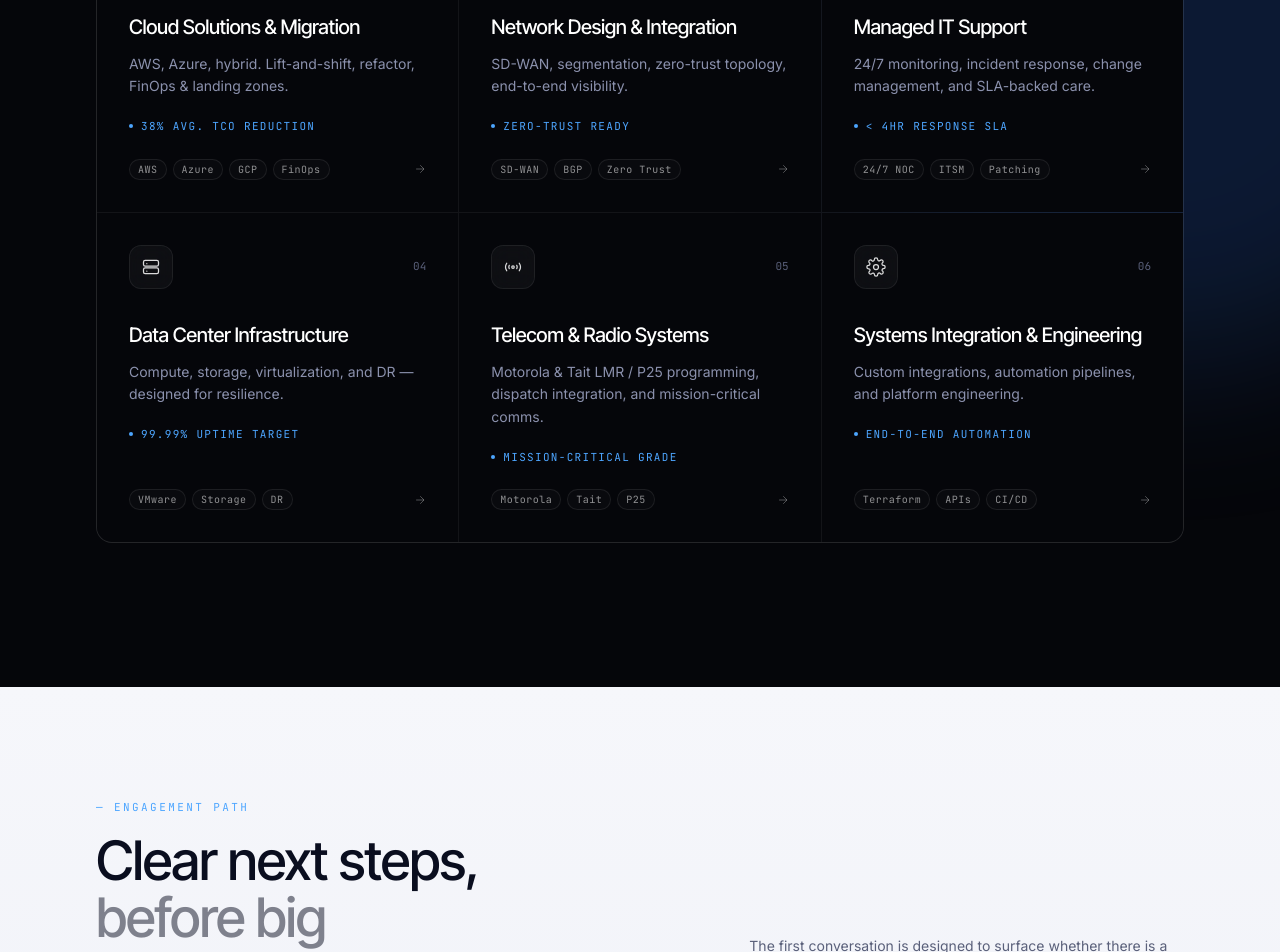
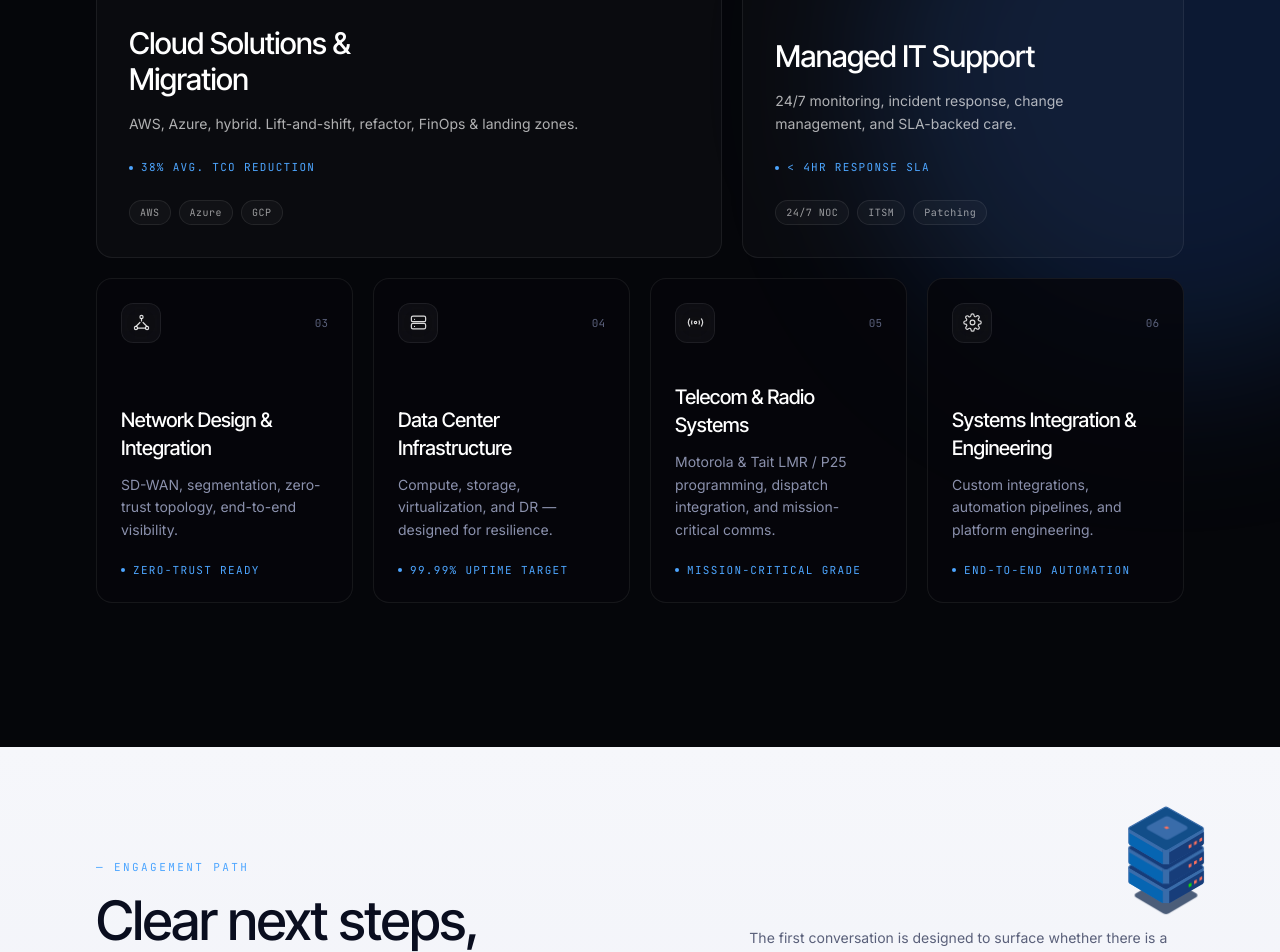
Before and after one commit to Omar-Alme/hnova-tech, a Next.js app: page / in a window 1280 px wide. Shown: the part 3360-4312 px from the top of the page. Built offline with nearby package versions, Linux system fonts and the light colour scheme.

Commit message:
feat: add server stack loader component with animations and reduced motion support

```diff
--- a/app/globals.css
+++ b/app/globals.css
@@ -433,3 +433,73 @@ option {
 section {
   position: relative;
 }
+
+@keyframes server-stack-float {
+  0%,
+  100% {
+    transform: translateY(0);
+  }
+  50% {
+    transform: translateY(-10px);
+  }
+}
+
+@keyframes server-stack-shadow {
+  0%,
+  100% {
+    opacity: 0.92;
+    transform: translateY(-25px) scale(1);
+  }
+  50% {
+    opacity: 0.46;
+    transform: translateY(-25px) scale(0.9);
+  }
+}
+
+@keyframes server-stack-led {
+  0%,
+  50%,
+  100% {
+    opacity: 1;
+  }
+  25%,
+  75% {
+    opacity: 0.28;
+  }
+}
+
+.server-stack-loader {
+  display: flex;
+  align-items: center;
+  flex-direction: column;
+  justify-content: center;
+}
+
+.server-stack-loader__unit {
+  animation: server-stack-float 4s ease-in-out infinite;
+}
+
+.server-stack-loader__shadow {
+  z-index: -1;
+  animation: server-stack-shadow 4s ease-in-out infinite;
+}
+
+.server-stack-loader__led {
+  animation: server-stack-led 0.8s ease-in-out infinite;
+}
+
+.server-stack-loader__led--green {
+  animation-duration: 0.65s;
+}
+
+.server-stack-loader__led--delay {
+  animation-delay: 0.35s;
+}
+
+@media (prefers-reduced-motion: reduce) {
+  .server-stack-loader__unit,
+  .server-stack-loader__shadow,
+  .server-stack-loader__led {
+    animation: none;
+  }
+}
--- a/components/engagement-path.tsx
+++ b/components/engagement-path.tsx
@@ -1,5 +1,6 @@
 import { IconArrow } from "./icons";
 import { Reveal } from "./reveal";
+import { ServerStackLoader } from "./ui/server-stack-loader";
 
 const steps = [
   {
@@ -27,9 +28,12 @@ const steps = [
 export function EngagementPath() {
   return (
     <section className="relative section-light py-20 sm:py-28 overflow-hidden">
+      <div className="pointer-events-none absolute right-[6%] top-16 hidden xl:block">
+        <ServerStackLoader className="scale-[1.08]" />
+      </div>
       <div className="mx-auto max-w-6xl px-6 sm:px-8">
         <Reveal>
-          <div className="grid grid-cols-1 gap-8 lg:grid-cols-12 lg:items-end">
+          <div className="grid grid-cols-1 gap-8 lg:grid-cols-12 lg:items-center">
             <div className="lg:col-span-5">
               <div className="text-[11px] font-mono tracking-[0.22em] uppercase text-glow-blue mb-4">
                 — Engagement path
--- a/components/services.tsx
+++ b/components/services.tsx
@@ -68,12 +68,11 @@ const services: Svc[] = [
 ];
 
 export function Services() {
+  const featuredServices = [services[0], services[2]];
+  const supportingServices = [services[1], services[3], services[4], services[5]];
   const handleMove = (e: MouseEvent<HTMLDivElement>) => {
     const r = e.currentTarget.getBoundingClientRect();
-    e.currentTarget.style.setProperty(
-      "--mx",
-      `${((e.clientX - r.left) / r.width) * 100}%`
-    );
+    e.currentTarget.style.setProperty("--mx", `${((e.clientX - r.left) / r.width) * 100}%`);
   };
 
   return (
@@ -93,7 +92,7 @@ export function Services() {
       />
       <div className="mx-auto max-w-6xl px-6 sm:px-8">
         <Reveal>
-          <div className="flex items-end justify-between flex-wrap gap-6 mb-14 sm:mb-20">
+          <div className="flex items-end justify-between flex-wrap gap-6 mb-12 sm:mb-16">
             <div>
               <div className="text-[11px] font-mono tracking-[0.22em] uppercase text-glow-blue mb-4">
                 — What we deliver
@@ -104,82 +103,137 @@ export function Services() {
                 <span className="text-white/50">One team.</span>
               </h2>
             </div>
+            <div className="max-w-sm text-right">
+              <p className="text-sm leading-relaxed text-muted">
+                Strategy, implementation, and support under one roof, so modernization feels
+                coordinated instead of fragmented.
+              </p>
               <a
                 href="#contact"
-              className="text-sm text-white/70 hover:text-white inline-flex items-center gap-2 group"
+                className="mt-4 inline-flex items-center gap-2 text-sm text-white/72 transition-colors hover:text-white"
               >
                 Discuss your roadmap
-              <span className="h-7 w-7 rounded-full glass-light grid place-items-center group-hover:bg-white/10 transition">
+                <span className="grid h-7 w-7 place-items-center rounded-full glass-light transition hover:bg-white/10">
                   <IconArrow size={13} />
                 </span>
               </a>
             </div>
+          </div>
         </Reveal>
 
         <motion.div
-          className="grid grid-cols-1 md:grid-cols-2 lg:grid-cols-3 gap-px bg-white/[0.06] rounded-2xl overflow-hidden border border-white/[0.07]"
+          className="grid gap-5 lg:grid-cols-12"
           initial="hidden"
           whileInView="visible"
           viewport={{ once: true, margin: "0px 0px -80px 0px" }}
           variants={{ visible: { transition: { staggerChildren: 0.07 } } }}
         >
-          {services.map((s, i) => (
-            <motion.div
-              key={s.t}
+          {featuredServices.map((service, index) => (
+            <motion.article
+              key={service.t}
+              className={index === 0 ? "lg:col-span-7" : "lg:col-span-5"}
               variants={{
                 hidden: { opacity: 0, y: 20, filter: "blur(6px)" },
-                visible: { opacity: 1, y: 0, filter: "blur(0px)", transition: { duration: 0.8, ease: [0.2, 0.7, 0.2, 1] } },
+                visible: {
+                  opacity: 1,
+                  y: 0,
+                  filter: "blur(0px)",
+                  transition: { duration: 0.8, ease: [0.2, 0.7, 0.2, 1] },
+                },
               }}
             >
               <div
                 onMouseMove={handleMove}
-                className="svc-card relative bg-ink-950 p-7 sm:p-8 min-h-[300px] flex flex-col group h-full"
+                className="svc-card group relative flex min-h-[340px] h-full flex-col overflow-hidden rounded-2xl border border-white/[0.07] bg-white/[0.025] p-7 sm:p-8"
               >
                 <div
-                  className="svc-glow absolute -inset-px pointer-events-none"
+                  className="svc-glow pointer-events-none absolute -inset-px"
                   style={
                     {
                       background:
-                        "radial-gradient(220px 160px at var(--mx,50%) 0%, oklch(0.72 0.18 255 / 0.18), transparent 60%)",
+                        "radial-gradient(360px 220px at var(--mx,50%) 0%, oklch(0.72 0.18 255 / 0.2), transparent 62%)",
                     } as CSSProperties
                   }
                 />
-                <div className="relative">
-                  <div className="flex items-center justify-between">
-                    <div className="h-11 w-11 rounded-xl glass-light grid place-items-center text-white/85 group-hover:text-white group-hover:border-glow-blue/40 transition">
-                      <s.Ic size={20} />
+                <div className="relative flex items-center justify-between gap-4">
+                  <div className="grid h-12 w-12 place-items-center rounded-xl glass-light text-white/90 transition group-hover:border-glow-blue/40">
+                    <service.Ic size={22} />
                   </div>
-                    <span className="font-mono text-[11px] text-muted-dim">
-                      0{i + 1}
-                    </span>
-                  </div>
-                  <h3 className="mt-8 font-display font-medium text-xl tracking-tight text-white">
-                    {s.t}
-                  </h3>
-                  <p className="mt-3 text-sm text-muted leading-relaxed">{s.d}</p>
-                  <div className="mt-5 inline-flex items-center gap-2 text-[11px] font-mono tracking-[0.12em] uppercase text-glow-blue">
-                    <span className="h-1 w-1 rounded-full bg-glow-blue" />
-                    {s.metric}
+                  <div className="font-mono text-[11px] uppercase tracking-[0.18em] text-muted-dim">
+                    Flagship / 0{index + 1}
                   </div>
                 </div>
-                <div className="relative mt-auto pt-6 flex items-center justify-between gap-3">
-                  <div className="flex flex-wrap gap-1.5">
-                    {s.tags.map((t) => (
+                <div className="relative mt-auto pt-14">
+                  <h3 className="max-w-[16ch] font-display text-3xl font-medium tracking-tight text-white">
+                    {service.t}
+                  </h3>
+                  <p className="mt-4 max-w-xl text-sm leading-relaxed text-white/68">{service.d}</p>
+                  <div className="mt-6 inline-flex items-center gap-2 text-[11px] font-mono uppercase tracking-[0.12em] text-glow-blue">
+                    <span className="h-1 w-1 rounded-full bg-glow-blue" />
+                    {service.metric}
+                  </div>
+                  <div className="mt-6 flex flex-wrap gap-2">
+                    {service.tags.slice(0, 3).map((tag) => (
                       <span
-                        key={t}
-                        className="inline-flex items-center rounded-full border border-white/[0.08] bg-white/[0.02] px-2 py-0.5 text-[10px] font-mono tracking-[0.05em] text-white/55"
+                        key={tag}
+                        className="inline-flex items-center rounded-full border border-white/[0.08] bg-white/[0.03] px-2.5 py-1 text-[10px] font-mono tracking-[0.05em] text-white/58"
                       >
-                        {t}
+                        {tag}
                       </span>
                     ))}
                   </div>
-                  <IconArrow
-                    size={12}
-                    className="ps-arrow shrink-0 text-white/40 group-hover:text-white transition-colors"
-                  />
                 </div>
               </div>
-            </motion.div>
+            </motion.article>
+          ))}
+
+          {supportingServices.map((service, index) => (
+            <motion.article
+              key={service.t}
+              className="lg:col-span-3"
+              variants={{
+                hidden: { opacity: 0, y: 18, filter: "blur(6px)" },
+                visible: {
+                  opacity: 1,
+                  y: 0,
+                  filter: "blur(0px)",
+                  transition: { duration: 0.72, ease: [0.2, 0.7, 0.2, 1] },
+                },
+              }}
+            >
+              <div
+                onMouseMove={handleMove}
+                className="svc-card group relative flex min-h-[245px] h-full flex-col overflow-hidden rounded-2xl border border-white/[0.07] bg-ink-950/80 p-6"
+              >
+                <div
+                  className="svc-glow pointer-events-none absolute -inset-px"
+                  style={
+                    {
+                      background:
+                        "radial-gradient(220px 150px at var(--mx,50%) 0%, oklch(0.72 0.18 255 / 0.16), transparent 64%)",
+                    } as CSSProperties
+                  }
+                />
+                <div className="relative flex items-center justify-between gap-4">
+                  <div className="grid h-10 w-10 place-items-center rounded-xl glass-light text-white/85 transition group-hover:border-glow-blue/40">
+                    <service.Ic size={19} />
+                  </div>
+                  <span className="font-mono text-[11px] text-muted-dim">
+                    0{index + 3}
+                  </span>
+                </div>
+                <div className="relative mt-auto pt-10">
+                  <h3 className="font-display text-xl font-medium tracking-tight text-white">
+                    {service.t}
+                  </h3>
+                  <p className="mt-3 text-sm leading-relaxed text-muted">{service.d}</p>
+                  <div className="mt-5 inline-flex items-center gap-2 text-[11px] font-mono uppercase tracking-[0.12em] text-glow-blue">
+                    <span className="h-1 w-1 rounded-full bg-glow-blue" />
+                    {service.metric}
+                  </div>
+                </div>
+              </div>
+            </motion.article>
           ))}
         </motion.div>
       </div>
--- /dev/null
+++ b/components/ui/server-stack-loader.tsx
@@ -0,0 +1,46 @@
+"use client";
+
+export function ServerStackLoader({ className = "" }: { className?: string }) {
+  return (
+    <div className={`server-stack-loader ${className}`} aria-hidden="true">
+      <div className="server-stack-loader__unit">
+        <svg width="74" height="90" viewBox="0 0 74 90" fill="none" xmlns="http://www.w3.org/2000/svg">
+          <path d="M40 76.5L72 57V69.8615C72 70.5673 71.628 71.2209 71.0211 71.5812L40 90V76.5Z" fill="#396CAA" />
+          <path d="M34 75.7077L2 57V69.8615C2 70.5673 2.37203 71.2209 2.97892 71.5812L34 90V75.7077Z" fill="#396DAC" />
+          <path d="M34 76.5H40V90H34V76.5Z" fill="#396CAA" />
+          <path d="M3.27905 55.593L35.2806 37.5438C36.3478 36.9419 37.6522 36.9419 38.7194 37.5438L70.721 55.593C71.7294 56.1618 71.7406 57.6102 70.7411 58.1945L39.2712 76.593C37.8682 77.4133 36.1318 77.4133 34.7288 76.593L3.25887 58.1945C2.25937 57.6102 2.27061 56.1618 3.27905 55.593Z" fill="#163C79" stroke="#396CAA" />
+          <path d="M40 79L72 60V70.4001C72 71.1151 71.6183 71.7758 70.9987 72.1329L40 90V79Z" fill="#173D7A" />
+          <path d="M34 79L3 61V71.5751L34 90V79Z" fill="#0665B2" />
+          <path className="server-stack-loader__led server-stack-loader__led--green" d="M58 72.5L60.5 71V74L58 75.5V72.5Z" fill="#17e300" />
+          <path className="server-stack-loader__led" d="M63 69.5L65.5 68V71L63 72.5V69.5Z" fill="#FF715E" />
+          <path d="M68 66.5L70.5 65V68L68 69.5V66.5Z" fill="#FF715E" />
+          <path d="M40 58.5L72 39V51.8615C72 52.5673 71.628 53.2209 71.0211 53.5812L40 72V58.5Z" fill="#396CAA" />
+          <path d="M34 57.7077L2 39V51.8615C2 52.5673 2.37203 53.2209 2.97892 53.5812L34 72V57.7077Z" fill="#396DAC" />
+          <path d="M34 58.5H40V72H34V58.5Z" fill="#396CAA" />
+          <path d="M3.27905 37.593L35.2806 19.5438C36.3478 18.9419 37.6522 18.9419 38.7194 19.5438L70.721 37.593C71.7294 38.1618 71.7406 39.6102 70.7411 40.1945L39.2712 58.593C37.8682 59.4133 36.1318 59.4133 34.7288 58.593L3.25887 40.1945C2.25937 39.6102 2.27061 38.1618 3.27905 37.593Z" fill="#163C79" stroke="#396CAA" />
+          <path d="M40 61L72 42V52.4001C72 53.1151 71.6183 53.7758 70.9987 54.1329L40 72V61Z" fill="#173D7A" />
+          <path d="M34 61L3 43V53.5751L34 72V61Z" fill="#0665B2" />
+          <path className="server-stack-loader__led" d="M58 54.5L60.5 53V56L58 57.5V54.5Z" fill="#FF715E" />
+          <path className="server-stack-loader__led server-stack-loader__led--delay" d="M63 51.5L65.5 50V53L63 54.5V51.5Z" fill="#FF715E" />
+          <path d="M68 48.5L70.5 47V50L68 51.5V48.5Z" fill="#FF715E" />
+          <path d="M40 40.5L72 21V33.8615C72 34.5673 71.628 35.2209 71.0211 35.5812L40 54V40.5Z" fill="#396CAA" />
+          <path d="M34 39.7077L2 21V33.8615C2 34.5673 2.37203 35.2209 2.97892 35.5812L34 54V39.7077Z" fill="#396DAC" />
+          <path d="M34 40.5H40V54H34V40.5Z" fill="#396CAA" />
+          <path d="M3.27905 19.593L35.2806 1.54381C36.3478 0.941872 37.6522 0.941872 38.7194 1.54381L70.721 19.593C71.7294 20.1618 71.7406 21.6102 70.7411 22.1945L39.2712 40.593C37.8682 41.4133 36.1318 41.4133 34.7288 40.593L3.25887 22.1945C2.25937 21.6102 2.27061 20.1618 3.27905 19.593Z" fill="#124E89" stroke="#396CAA" />
+          <path d="M40 43L72 24V34.4001C72 35.1151 71.6183 35.7758 70.9987 36.1329L40 54V43Z" fill="#173D7A" />
+          <path d="M34 43L3 25V35.5751L34 54V43Z" fill="#0665B2" />
+          <path d="M68 30.5L70.5 29V32L68 33.5V30.5Z" fill="#FF715E" />
+          <path className="server-stack-loader__led server-stack-loader__led--delay" d="M58 36.5L60.5 35V38L58 39.5V36.5Z" fill="#FF715E" />
+          <path d="M63 33.5L65.5 32V35L63 36.5V33.5Z" fill="#FF715E" />
+          <path d="M20.1902 22.0719C18.8101 21.3026 18.8252 19.3119 20.2168 18.5636L36.1054 10.0189C37.2884 9.3827 38.7116 9.3827 39.8946 10.0189L55.7832 18.5636C57.1748 19.3119 57.1899 21.3026 55.8098 22.0719L40.4345 30.6429C38.9211 31.4865 37.0789 31.4865 35.5655 30.6429L20.1902 22.0719Z" fill="#396CAA" />
+          <path d="M37.447 21.565L35 19.9799L37.6941 18.66L40.141 20.245L37.447 21.565Z" fill="#FF715E" />
+        </svg>
+      </div>
+      <div className="server-stack-loader__shadow">
+        <svg width="60" height="36" viewBox="0 0 60 36" fill="none" xmlns="http://www.w3.org/2000/svg">
+          <path d="M1.96545 19.4296C0.643777 18.6484 0.658726 16.7309 1.99242 15.9705L28.0186 1.12982C29.2467 0.429534 30.7533 0.429533 31.9814 1.12982L58.0076 15.9704C59.3413 16.7309 59.3562 18.6484 58.0346 19.4296L32.5442 34.4962C30.9749 35.4238 29.0251 35.4238 27.4558 34.4962L1.96545 19.4296Z" fill="#3C4F6D" />
+        </svg>
+      </div>
+    </div>
+  );
+}
```
Lines whose indentation alone changed are shown as unchanged.
